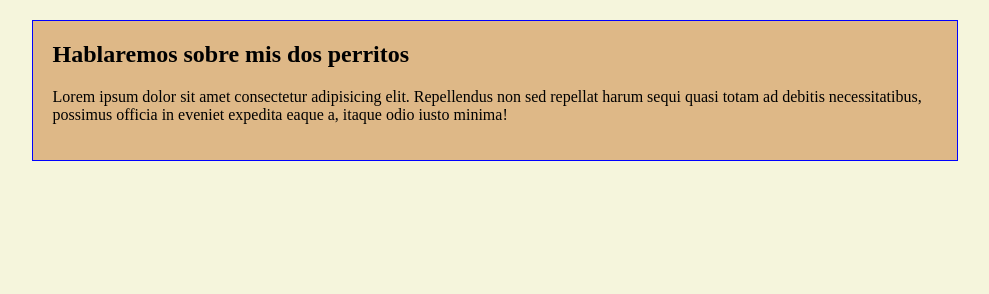
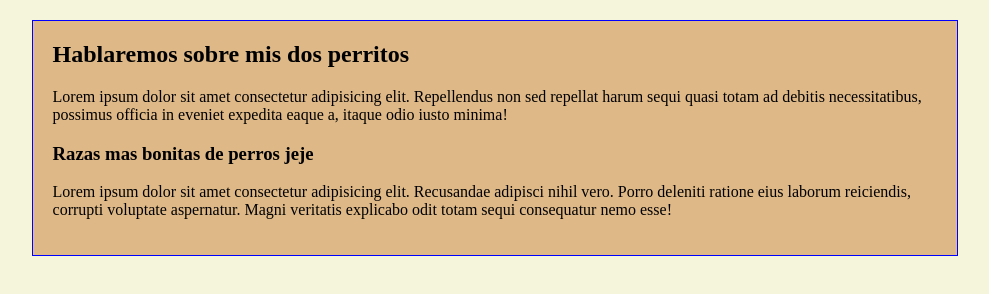
Before and after one commit to checho-madrid/blog_site_bitacora, a plain HTML site: page index.html in a window 1280 px wide. Shown: the whole page, without its empty margins (145-1134 px from the left). Drawn offline with Linux system fonts and the light colour scheme.

Commit message:
Razas mas bonitas de perros oks

```diff
--- a/index.html
+++ b/index.html
@@ -12,6 +12,8 @@
             Hablaremos sobre mis dos perritos
         </h2>
         <p>Lorem ipsum dolor sit amet consectetur adipisicing elit. Repellendus non sed repellat harum sequi quasi totam ad debitis necessitatibus, possimus officia in eveniet expedita eaque a, itaque odio iusto minima!</p>
+        <h3>Razas mas bonitas de perros jeje</h3>
+        <p>Lorem ipsum dolor sit amet consectetur adipisicing elit. Recusandae adipisci nihil vero. Porro deleniti ratione eius laborum reiciendis, corrupti voluptate aspernatur. Magni veritatis explicabo odit totam sequi consequatur nemo esse!</p>
     </div>
 </body>
 </html>
```
